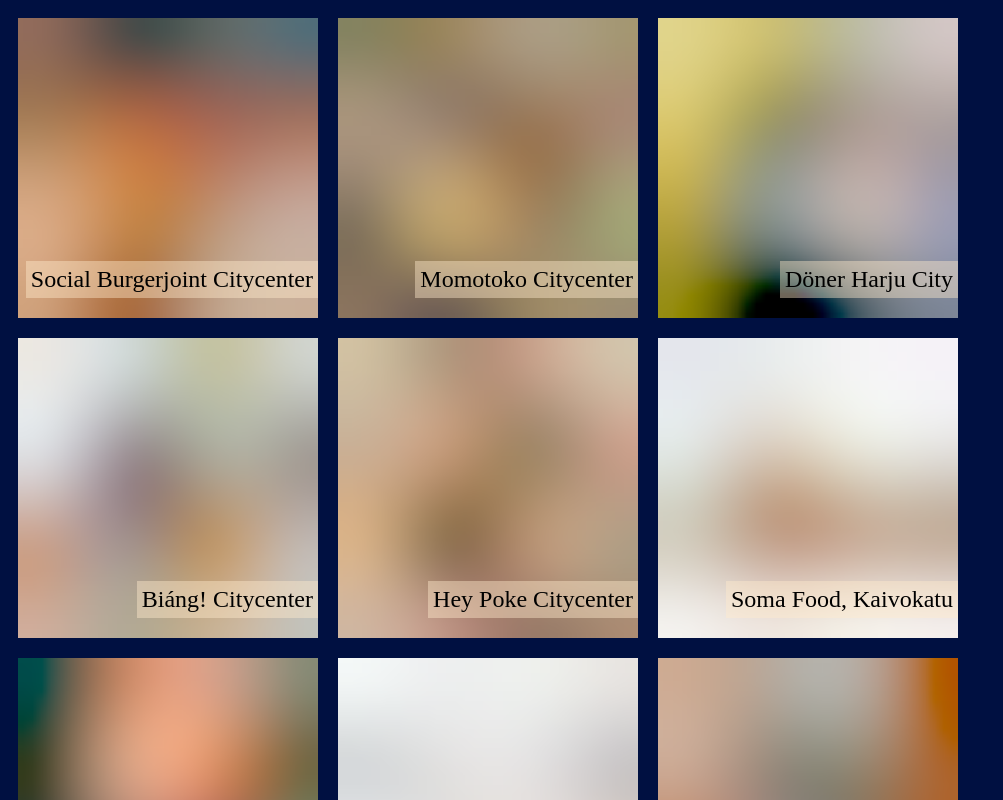
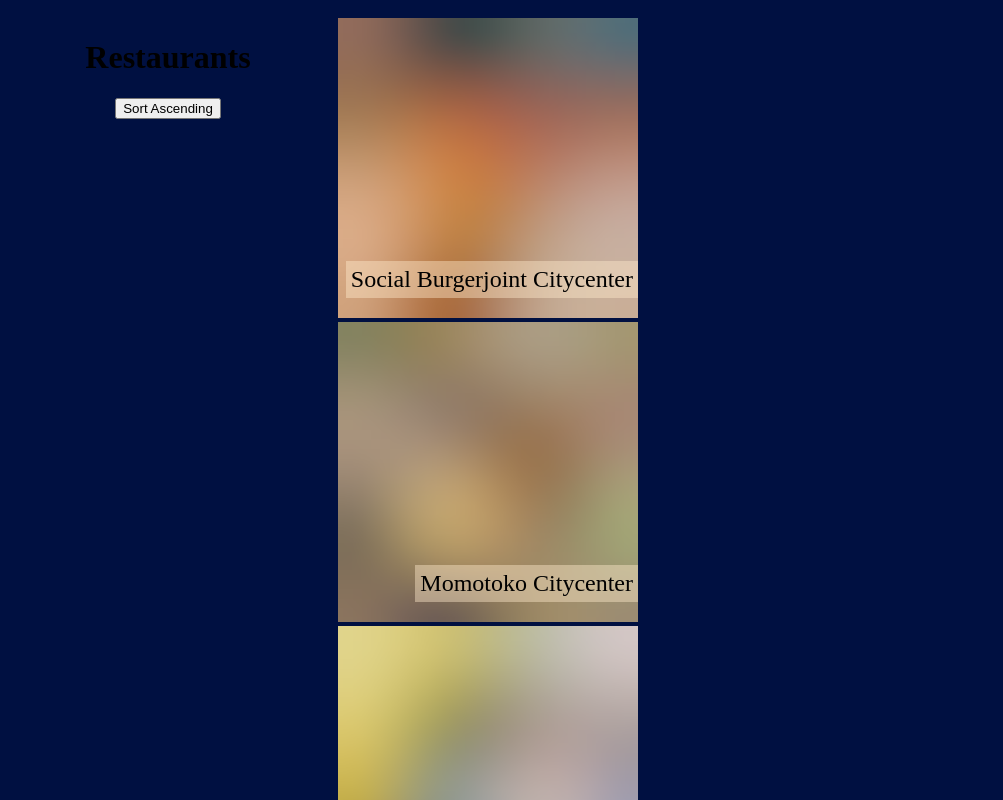
Before and after one commit to EkkuJ/restaurant-sort, a React (Create React App) app in the folder restaurant-app/: page / in a window 1280 px wide. Shown: the top 800 px of the page, without its empty margins (0-1003 px from the left). Built offline with nearby package versions, Linux system fonts and the light colour scheme; a web font is replaced by a local one.

Commit message:
Add sorting with hooks

```diff
--- a/restaurant-app/src/App.js
+++ b/restaurant-app/src/App.js
@@ -1,6 +1,6 @@
-import React from 'react';
+import React, { useState, useEffect, useRef } from 'react';
 import './App.css';
-import Restaurant from './components/Restaurant';
+import Restaurants from './components/Restaurants';
 
 function App() {
 
@@ -15,20 +15,48 @@
     restaurants.push(restaurant)
   };
 
+  // The initial Restaurants-element based on the order in the JSON-file
+  const initialElement = <Restaurants restaurants={restaurants} />
+
+  // The state that contains the Restaurants-element in the wanted order (initial, A-Z or Z-A).
+  const [element, setElement] = useState(initialElement)
+
+  /**
+   * Create the A-Z and Z-A elements once and store them in ref-containers.
+   * The effect runs after the initial render.
+  */
+  const refAZ = useRef(initialElement)
+  const refZA = useRef(initialElement)
+  useEffect(() => {
+    function sortRestaurants() {
+      const restaurantsAZ = restaurants.slice().sort((a, b) => (a.name > b.name) ? 1 : ((b.name > a.name) ? -1 : 0));
+      const restaurantsZA = restaurants.slice().sort((a, b) => (a.name < b.name) ? 1 : ((b.name < a.name) ? -1 : 0));
+      refAZ.current = <Restaurants restaurants={restaurantsAZ} />
+      refZA.current = <Restaurants restaurants={restaurantsZA} />
+    }
+    sortRestaurants()
+  }, [restaurants])
+
+  // Functions for handling sort-button clicks.
+  function handleSortZA() {
+    setElement(refZA.current)
+  }
+  function handleSortAZ() {
+    setElement(refAZ.current)
+  }
+
   return (
     <div className="App" >
-      <>
-        {restaurants.map(restaurant => (
-          <Restaurant className="restaurant"
-          key={restaurant.name}
-          name={restaurant.name}
-          image={restaurant.image}
-          hash={restaurant.blurhash}
-          description={restaurant.description}
-          city={restaurant.city}
-          />
-        ))}
-      </>
+      <header>
+        <h1 className="title">Restaurants</h1>
+        {(element === initialElement || element === refZA.current) ?
+          <button className="sortbtn" onClick={handleSortAZ}>Sort Ascending</button> :
+          <button className="sortbtn" onClick={handleSortZA}>Sort Descending </button>
+        }
+      </header>
+      <div className="restataurantsContainer">
+        {element}
+      </div>
     </div>
   );
 }
```
